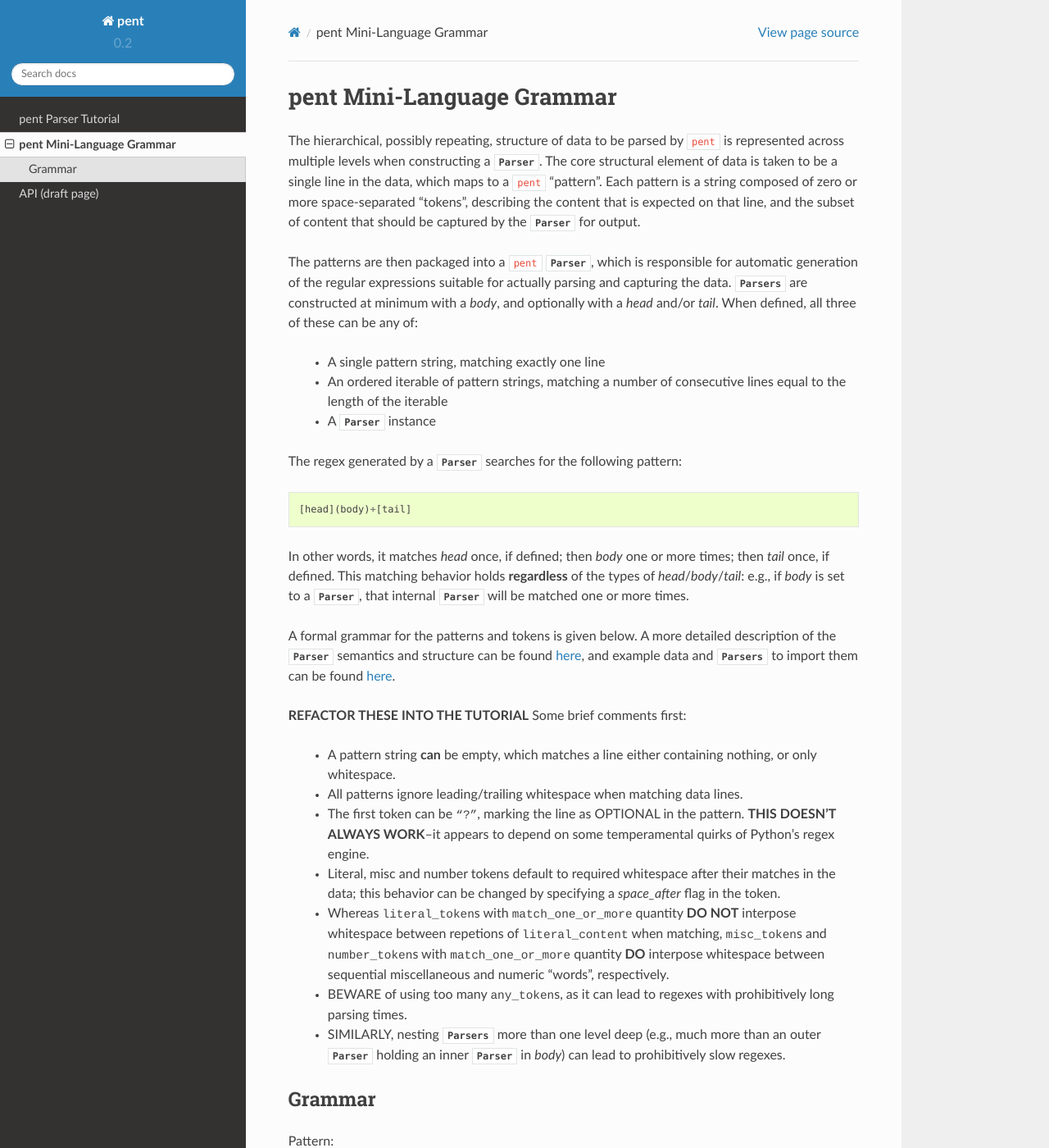
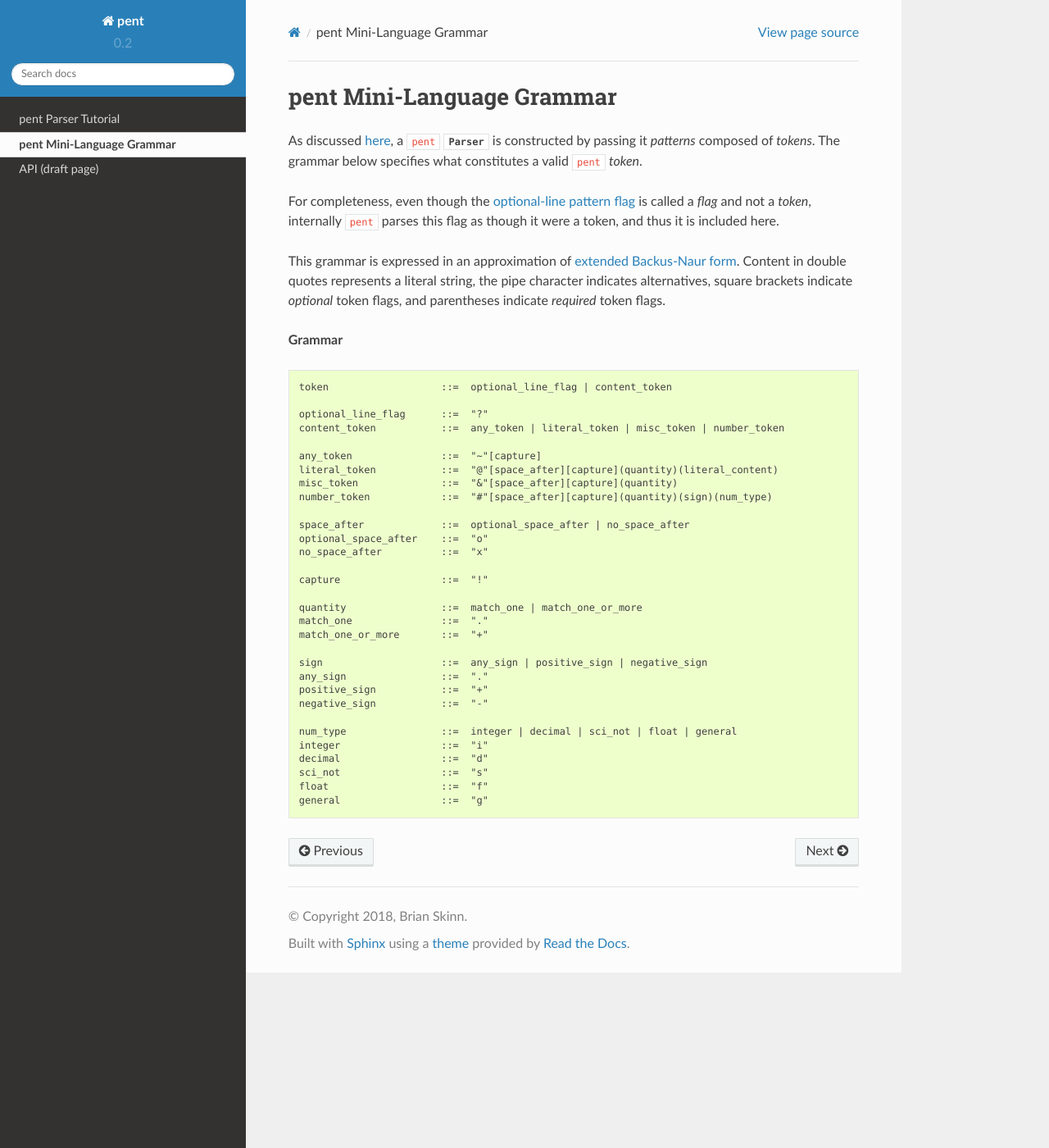
Before and after one commit to bskinn/pent, a Sphinx documentation site: the page built from doc/source/grammar.rst, in a window 1280 px wide and 1400 px high. Shown: the whole window at 82% size. Built offline with Sphinx 7.4.7 and the Read the Docs theme 2.0.0, drawn with Linux system fonts in a browser that asks for light colours; some of the changed text lies outside the part shown.

Commit message:
Revise grammar.rst
Ready for draft review!!!!!

[skip ci]

```diff
--- a/doc/source/grammar.rst
+++ b/doc/source/grammar.rst
@@ -3,77 +3,25 @@
 pent Mini-Language Grammar
 ==========================
 
-The hierarchical, possibly repeating, structure of data to be parsed by ``pent`` is
-represented across multiple levels when constructing a |Parser|.
-The core structural element of data is taken to be a single line in the data,
-which maps to a ``pent`` "pattern". Each pattern is a string composed of zero or more
-space-separated "tokens", describing the content that is expected on that line,
-and the subset of content that should be captured by the |Parser| for output.
+As discussed :doc:`here </tutorial/basics>`, a ``pent`` |Parser|
+is constructed by passing it *patterns* composed of *tokens*. The grammar below
+specifies what constitutes a valid ``pent`` *token*.
 
-The patterns are then packaged into a ``pent`` |Parser|,
-which is responsible for automatic generation of the regular expressions suitable
-for actually parsing and capturing the data.  |Parsers| are
-constructed at minimum with a `body`, and optionally with a `head` and/or `tail`.
-When defined, all three of these can be any of:
+For completeness, even though the
+:ref:`optional-line pattern flag <tutorial-basics-patterns-optionallineflag>`
+is called a *flag* and not a *token*, internally ``pent`` parses this flag
+as though it were a token, and thus it is included here.
 
-   * A single pattern string, matching exactly one line
-   * An ordered iterable of pattern strings, matching a number of
-     consecutive lines equal to the length of the iterable
-   * A |Parser| instance
+This grammar is expressed in an approximation of
+`extended Backus-Naur form <https://en.wikipedia.org/wiki/Extended_Backus%E2%80%93Naur_form>`__.
+Content in double quotes represents a literal string, the pipe character indicates alternatives,
+square brackets indicate *optional* token flags, and parentheses indicate *required* token flags.
 
-The regex generated by a |Parser| searches for the following pattern::
+**Grammar**
 
-    [head](body)+[tail]
+.. code-block:: none
 
-In other words, it matches `head` once, if defined; then `body` one or more
-times; then `tail` once, if defined. This matching behavior holds **regardless**
-of the types of `head`/`body`/`tail`: e.g., if `body` is set to a |Parser|,
-that internal |Parser| will be matched one or more times.
-
-A formal grammar for the patterns and tokens is given below.
-A more detailed description of the |Parser| semantics and structure
-can be found :doc:`here </tutorial/basics>`, and example data
-and |Parsers| to import them can be found :doc:`here </tutorial/examples>`.
-
-**REFACTOR THESE INTO THE TUTORIAL** Some brief comments first:
-
- * A pattern string **can** be empty, which matches a line either containing
-   nothing, or only whitespace.
-
- * All patterns ignore leading/trailing whitespace when matching data lines.
-
- * The first token can be |cour|\ "?"\ |/cour|\ , marking the line as
-   OPTIONAL in the pattern. **THIS DOESN'T ALWAYS WORK**--it appears to
-   depend on some temperamental quirks of Python's regex engine.
-
- * Literal, misc and number tokens default to required whitespace after their
-   matches in the data; this behavior can be changed by specifying a
-   `space_after` flag in the token.
-
- * Whereas |cour|\ literal_token\ |/cour|\ s with
-   |cour|\ match_one_or_more\ |/cour| quantity **DO NOT** interpose whitespace
-   between repetions of |cour|\ literal_content\ |/cour| when matching,
-   |cour|\ misc_token\ |/cour|\ s and |cour|\ number_token\ |/cour|\ s with
-   |cour|\ match_one_or_more\ |/cour| quantity **DO** interpose whitespace
-   between sequential miscellaneous and numeric "words", respectively.
-
- * BEWARE of using too many |cour|\ any_token\ |/cour|\ s, as it can lead
-   to regexes with prohibitively long parsing times.
-
- * SIMILARLY, nesting |Parsers| more than one level deep (e.g., much more than
-   an outer |Parser| holding an inner |Parser| in `body`) can lead to
-   prohibitively slow regexes.
-
-
-Grammar
--------
-
-Pattern::
-
-    pattern                 ::=  [(optional_line_flag )][(content_token )+]
-
-
-Token::
+    token                   ::=  optional_line_flag | content_token
 
     optional_line_flag      ::=  "?"
     content_token           ::=  any_token | literal_token | misc_token | number_token
@@ -104,25 +52,3 @@ Token::
     sci_not                 ::=  "s"
     float                   ::=  "f"
     general                 ::=  "g"
-
-
-**PROBABLY JUST REMOVE, SINCE EXAMPLES GIVEN IN THE TUTORIAL** Token Examples:
-
- * |cour|\ &.\ |/cour| -- Matches a single "word" of arbitrary content, with
-   a following space. Whether a preceding space is required depends on the
-   |cour|\ space_after\ |/cour| flag of the preceding token.
-
- * |cour|\ &!.\ |/cour| -- Same as the above, but marks the matched "word" for
-   capture into the |Parser| output.
-
- * |cour|\ "@.Multiple words"\ |/cour| -- Matches the literal string
-   |cour|\ Multiple words\ |/cour| exactly once, with a required following space.
-   The enclosing quotes are needed if the literal to be matched contains
-   whitespace; otherwise they can be omitted.
-
- * |cour|\ @x+-\ |/cour| -- Matches a sequence of one or more contigous hyphens,
-   WITHOUT a following space.
-
- * |cour|\ #!+.i\ |/cour| -- Matches a series of one or more whitespace-separated
-   integers of any sign, with required whitespace following the last integer,
-   and marks them for capture into |Parser| output.
```
